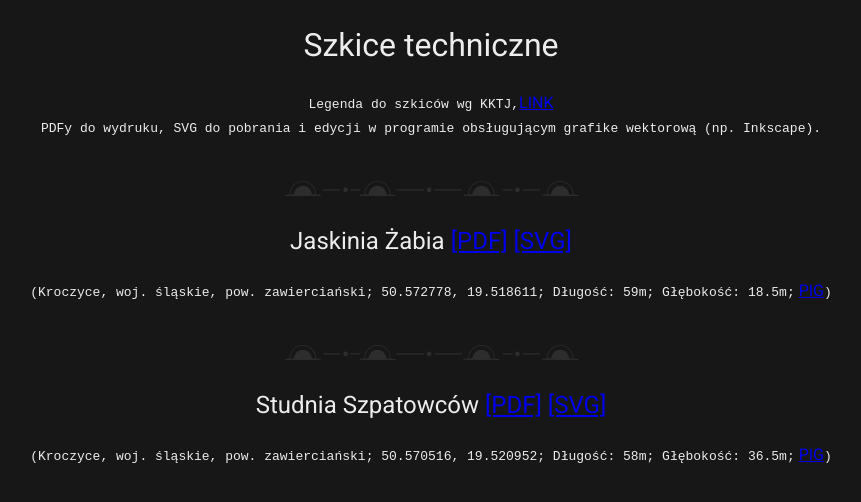
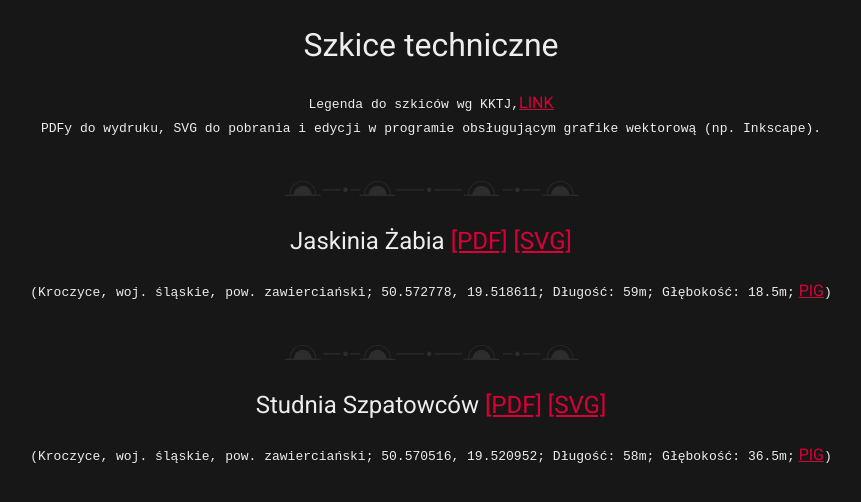
Before and after one commit to dziury/szkice, a Jekyll site: the page built from index.md, in a window 1280 px wide. Shown: the top 502 px of the page, without its empty margins (209-1070 px from the left). Built offline with Jekyll 4.4.1, drawn with Linux system fonts in a browser that asks for light colours; our own code applies the rules of GitHub Pages for plain Markdown files.

Commit message:
changed links color

```diff
--- a/_layouts/default.html
+++ b/_layouts/default.html
@@ -37,6 +37,10 @@
             font-family: 'Roboto', sans-serif;
             font-weight: 400;
         }
+
+        a {
+            color: #DA0037;
+        }
     </style>
 </head>
 <body>
```
